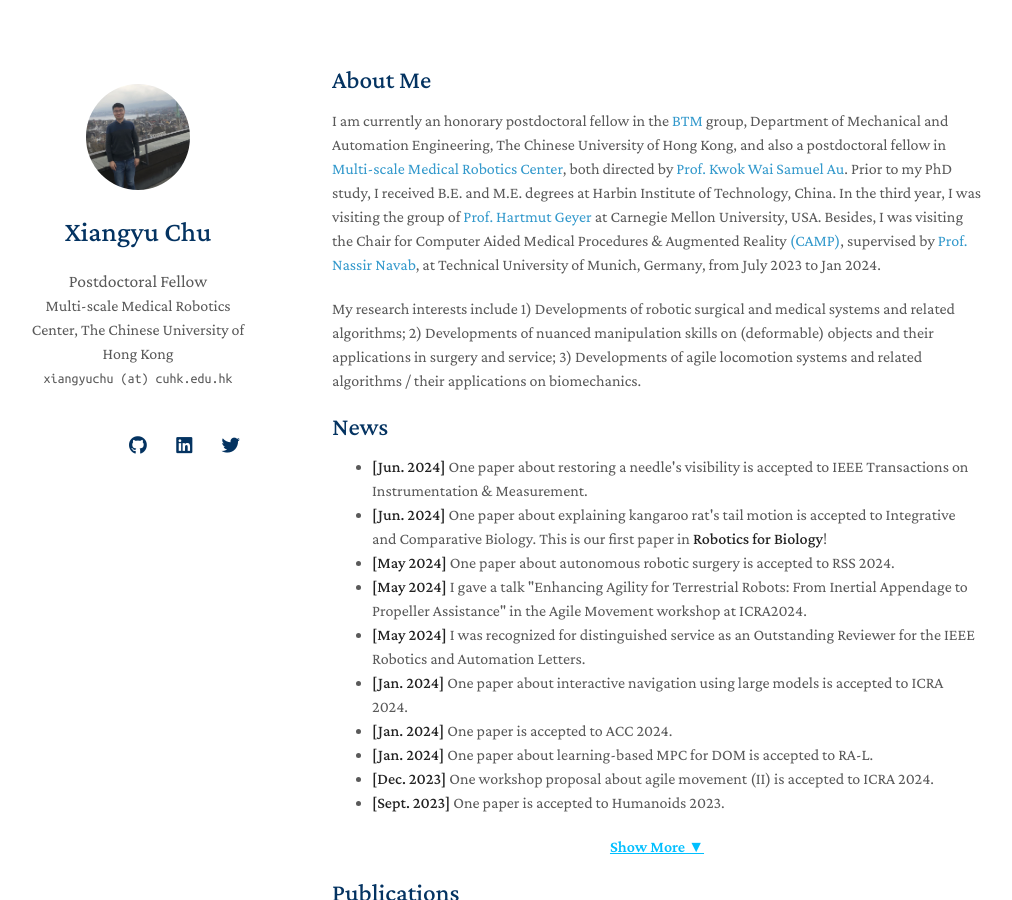
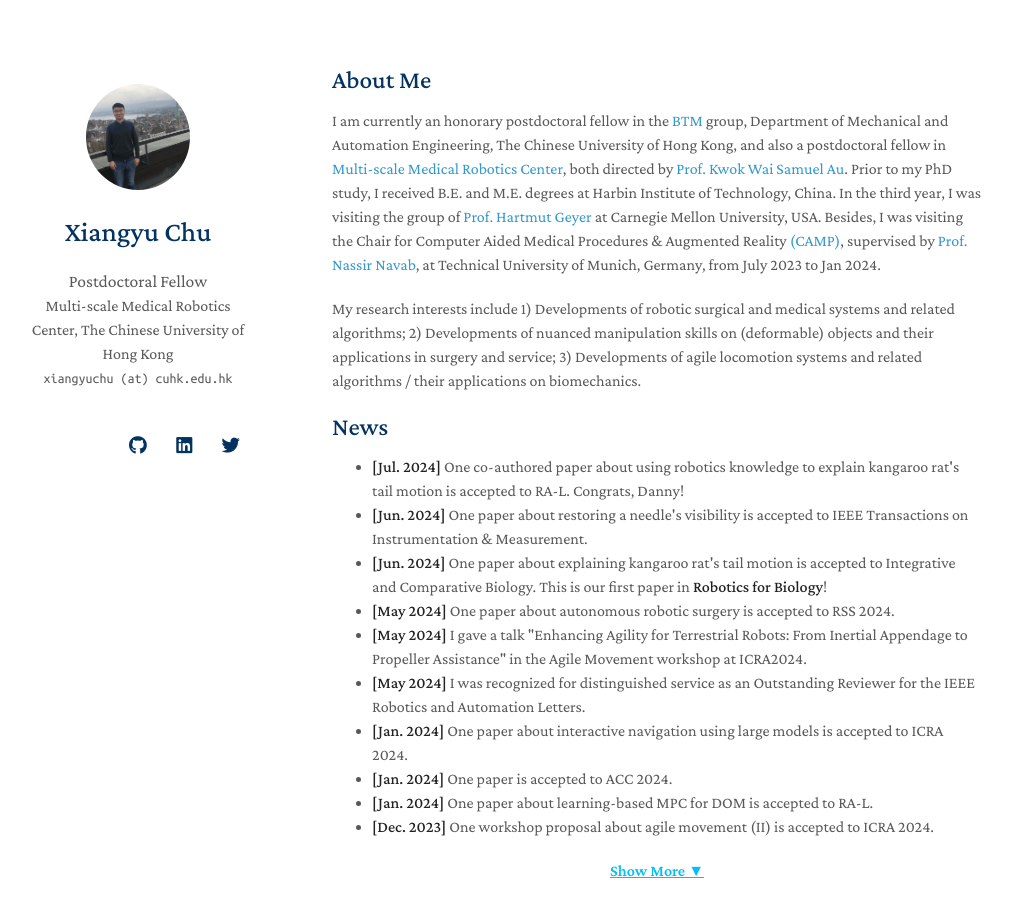
Before and after one commit to xiangyuchu03/xiangyuchu03.github.io, a Jekyll site: the page built from index.md, in a window 1280 px wide and 900 px high. Shown: the whole window, without its empty margins (138-1150 px from the left). Built offline with Jekyll 4.4.1, drawn with Linux system fonts in a browser that asks for light colours; nearby versions of some CDN libraries; a style sheet for code colours, icons or effects is not loaded; our own code applies the rules of GitHub Pages for plain Markdown files.

Commit message:
Update index.md

```diff
--- a/index.md
+++ b/index.md
@@ -10,6 +10,7 @@ My research interests include 1) Developments of robotic surgical and medical sy
 
 ## News
 <ul id="news-list">
+    <li class="news-item"><strong>[Jul. 2024]</strong> One co-authored paper about using robotics knowledge to explain kangaroo rat's tail motion is accepted to RA-L. Congrats, Danny! </li>
     <li class="news-item"><strong>[Jun. 2024]</strong> One paper about restoring a needle's visibility is accepted to IEEE Transactions on Instrumentation & Measurement.</li>
     <li class="news-item"><strong>[Jun. 2024]</strong> One paper about explaining kangaroo rat's tail motion is accepted to Integrative and Comparative Biology. This is our first paper in <strong>Robotics for Biology</strong>!</li>
     <li class="news-item"><strong>[May 2024]</strong> One paper about autonomous robotic surgery is accepted to RSS 2024.</li>
```
